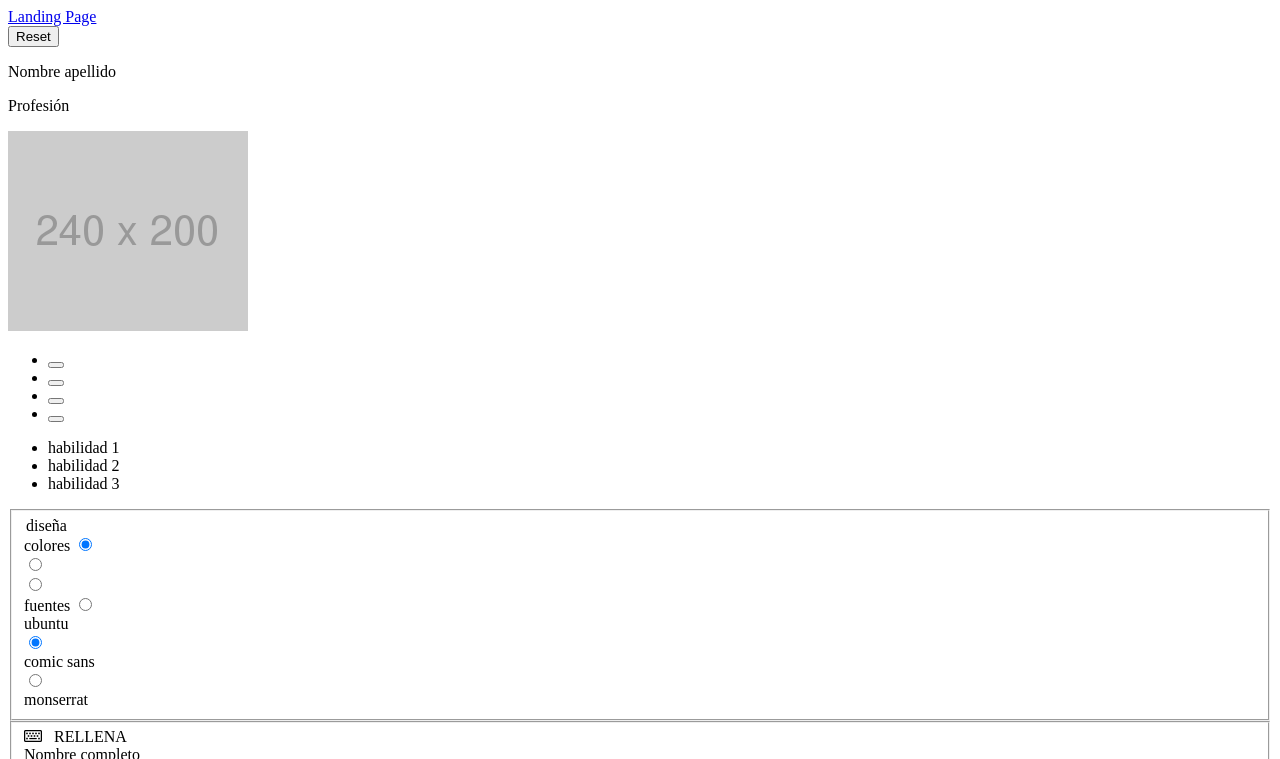
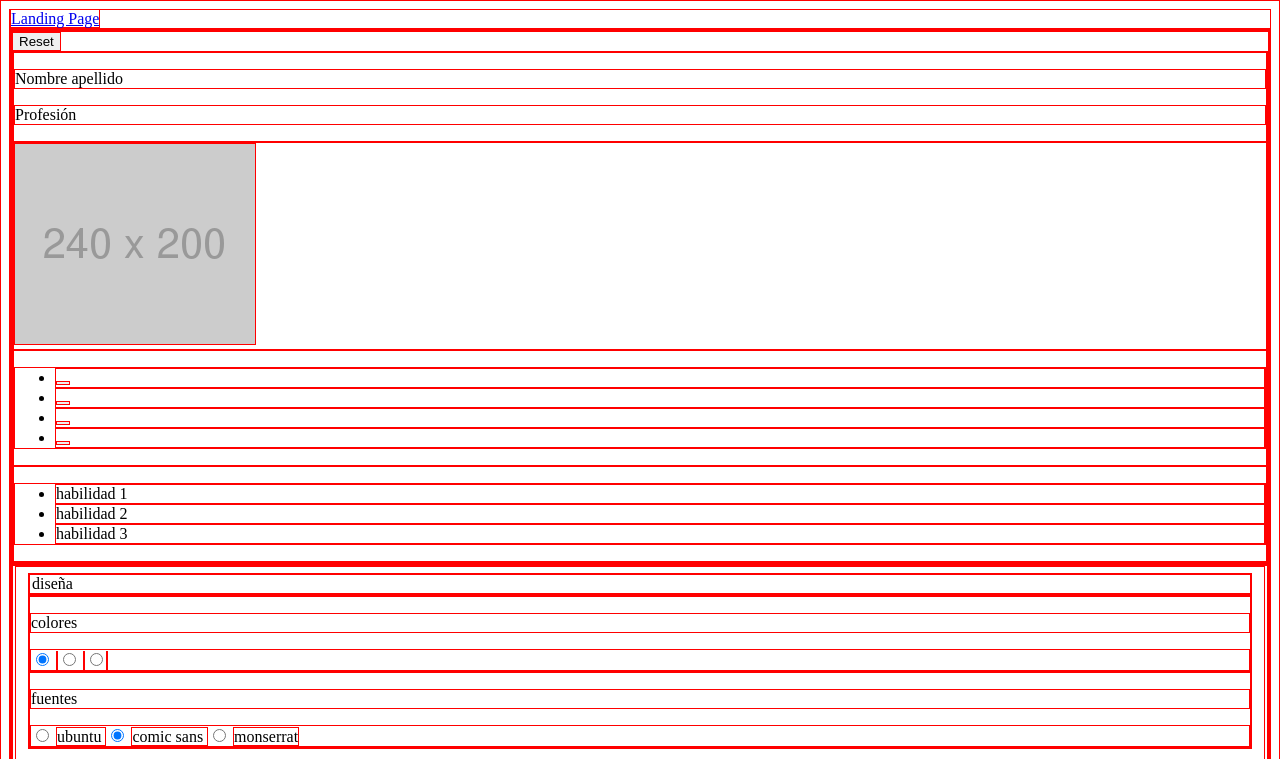
Before and after one commit to Adalab/dorcas-s2-stringer-things, a website: page cardGenerator.html in a window 1280 px wide. Shown: the top 759 px of the page. Drawn offline with Linux system fonts and the light colour scheme.

Commit message:
design changes

```diff
--- a/cardGenerator.html
+++ b/cardGenerator.html
@@ -51,6 +51,7 @@
     </section>
 <!-- FIN SECCION -->
 
+<!--SECCIÓN RAQUEL-->
 
     <section class="section-collapsible">
 
@@ -64,59 +65,43 @@
           </div>
           <div class="design-form">
             <div class="div-colors">
-              <label for="colors">
-                colores
-              </label>
-              <input id="colors" type="radio" name="colors" value="palet1" checked>
-              <div class="palet1-color1">
+              <p>colores</p>
+              <div class="paletas">
+                <input id="palet1-color2" type="radio" name="colors" value="palet1" checked>
+                <label for="palet1-color2">
 
-              </div>
-              <div class="palet1-color2">
+                </label>
+                <input id="palet2-color2" type="radio" name="colors" value="palet2">
+                <label for="palet2-color2">
 
-              </div>
-              <div class="palet1-color3">
+                </label>
+                <input id="palet3-color2" type="radio" name="colors" value="palet3">
+                <label for="palet3-color2">
 
-              </div>
-              <input id="colors" type="radio" name="colors" value="palet2">
-              <div class="palet2-color1">
-
-              </div>
-              <div class="palet2-color2">
-
-              </div>
-              <div class="palet2-color3">
-
-              </div>
-              <input id="colors" type="radio" name="colors" value="palet3">
-              <div class="palet3-color1">
-
-              </div>
-              <div class="palet3-color2">
-
-              </div>
-              <div class="palet3-color3">
-
+                </label>
               </div>
             </div>
             <div class="div-fonts">
-              <label for="fonts">
-                fuentes
-              </label>
-              <input id="fonts" type="radio" name="fonts" value="font1">
-              <div class="font1">
-                ubuntu
-              </div>
-              <input id="fonts" type="radio" name="fonts" value="font2" checked>
-              <div class="font2">
-                comic sans
-              </div>
-              <input id="fonts" type="radio" name="fonts" value="font3">
-              <div class="font3">
-                monserrat
+              <p>fuentes</p>
+              <div class="">
+                <input id="font1" type="radio" name="fonts" value="font1">
+                <label for="font1">
+                  ubuntu
+                </label>
+                <input id="font2" type="radio" name="fonts" value="font2" checked>
+                <label for="font2">
+                  comic sans
+                </label>
+                <input id="font2" type="radio" name="fonts" value="font3">
+                <label for="font3">
+                  monserrat
+                </label>
               </div>
             </div>
           </div>
         </fieldset>
+
+<!-- FIN SECCION -->
 
         <!--SECCIÓN MARÍA-->
 
--- a/scss/pages/_home.scss
+++ b/scss/pages/_home.scss
@@ -0,0 +1,3 @@
+* {
+  border: 1px solid red;
+}
--- a/scss/pages/_landing.scss
+++ b/scss/pages/_landing.scss
@@ -4,12 +4,11 @@
   box-sizing: border-box;
 }
 
-.cover{
-  background-color:
-
-}
-
-
-.footer{
-  background-color:
-}
+// .cover{
+//   background-color:
+// }
+//
+//
+// .footer{
+//   background-color:
+// }
```
Also changed, not shown: css/main.css.
